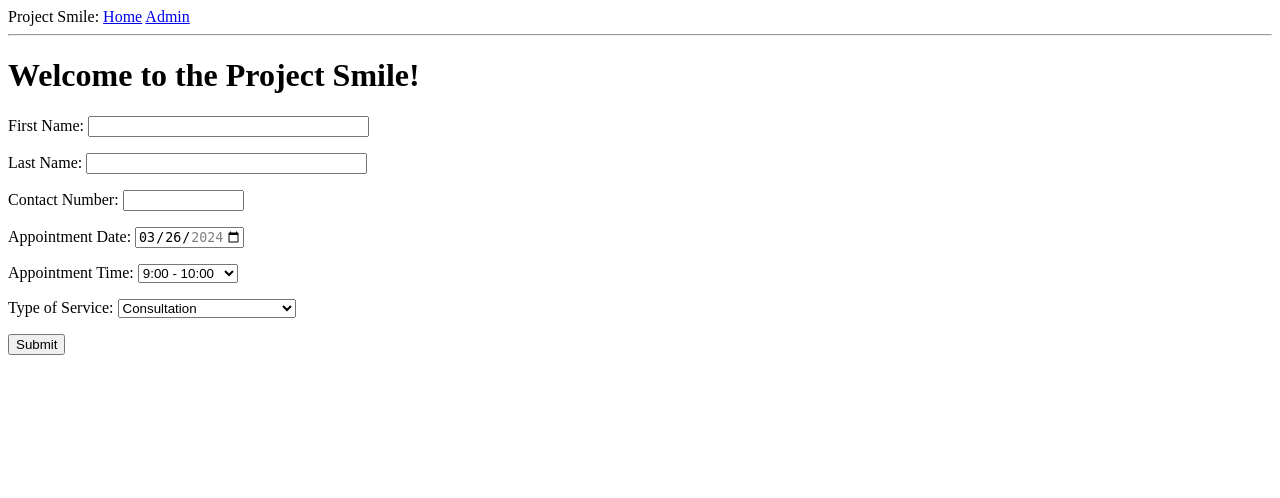
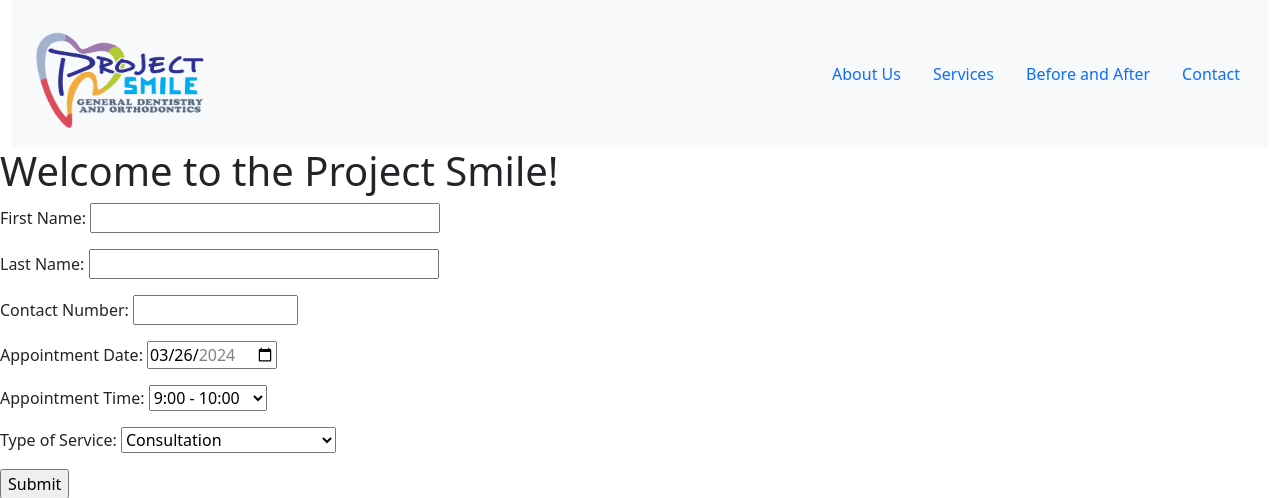
Before and after one commit to dom-aquino/project-smile, a Flask app: page / in a window 1280 px wide. Shown: the top 498 px of the page. Run offline with Flask 3, Linux system fonts and the light colour scheme; data that the repository does not hold is empty.

Commit message:
Add bootstrap navbar initial commit

```diff
--- a/main_app/templates/base.html
+++ b/main_app/templates/base.html
@@ -1,16 +1,44 @@
 <!doctype html>
 <html>
     <head>
+        <meta charset="utf-8">
+        <meta name="viewport" content="width=device-width, initial-scale=1">
         <title>{{ title }} - Project Smile</title>
+        <link href="https://cdn.jsdelivr.net/npm/bootstrap@5.3.3/dist/css/bootstrap.min.css" rel="stylesheet" integrity="sha384-QWTKZyjpPEjISv5WaRU9OFeRpok6YctnYmDr5pNlyT2bRjXh0JMhjY6hW+ALEwIH" crossorigin="anonymous">
     </head>
     <body>
-        <div>
+        <div class="container-fluid">
+            <nav class="navbar bg-body-tertiary">
+                <div class="container-fluid">
+                    <a class="navbar-brand" href="#">
+                        <img src="{{ url_for('static', filename='primary_logo.png') }}"
+                            alt="Logo" width="200" height="120"
+                            class="d-inline-block align-text-top">
+                    </a>
+                    <ul class="nav justify-content-center">
+                      <li class="nav-item">
+                          <a class="nav-link active" aria-current="page" href="#">About Us</a>
+                      </li>
+                      <li class="nav-item">
+                          <a class="nav-link active" aria-current="page" href="#">Services</a>
+                      </li>
+                      <li class="nav-item">
+                          <a class="nav-link active" aria-current="page" href="#">Before and After</a>
+                      </li>
+                      <li class="nav-item">
+                          <a class="nav-link active" aria-current="page" href="#">Contact</a>
+                      </li>
+                    </ul>
+                </div>
+            </nav>
+            <!--
             Project Smile:
             <a href="/index">Home</a>
             <a href="/admin">Admin</a>
+            -->
         </div>
-        <hr>
         <script src="https://unpkg.com/vue@3/dist/vue.global.js"></script>
+        <script src="https://cdn.jsdelivr.net/npm/bootstrap@5.3.3/dist/js/bootstrap.bundle.min.js" integrity="sha384-YvpcrYf0tY3lHB60NNkmXc5s9fDVZLESaAA55NDzOxhy9GkcIdslK1eN7N6jIeHz" crossorigin="anonymous"></script>
         <div id="app">
             {% block content %}
             {% endblock %}
```
Also changed, not shown: main_app/static/primary_logo.png (added), 2 other files.
